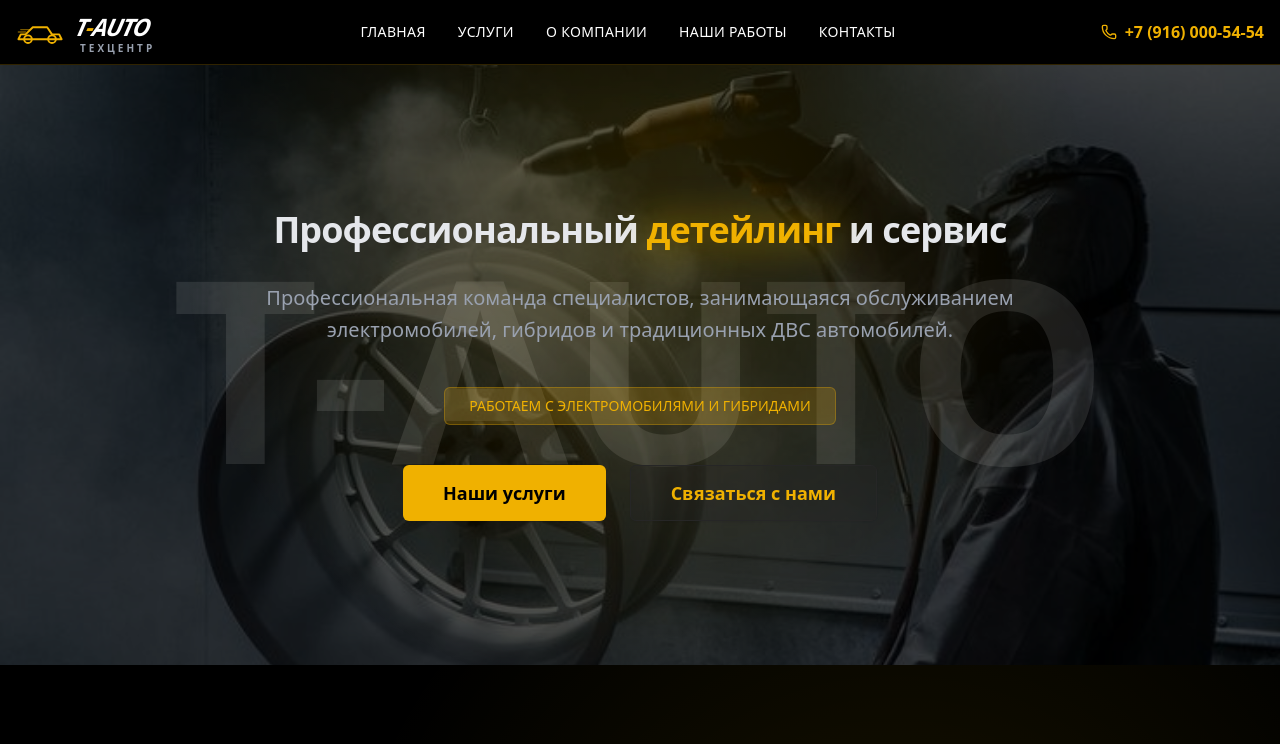
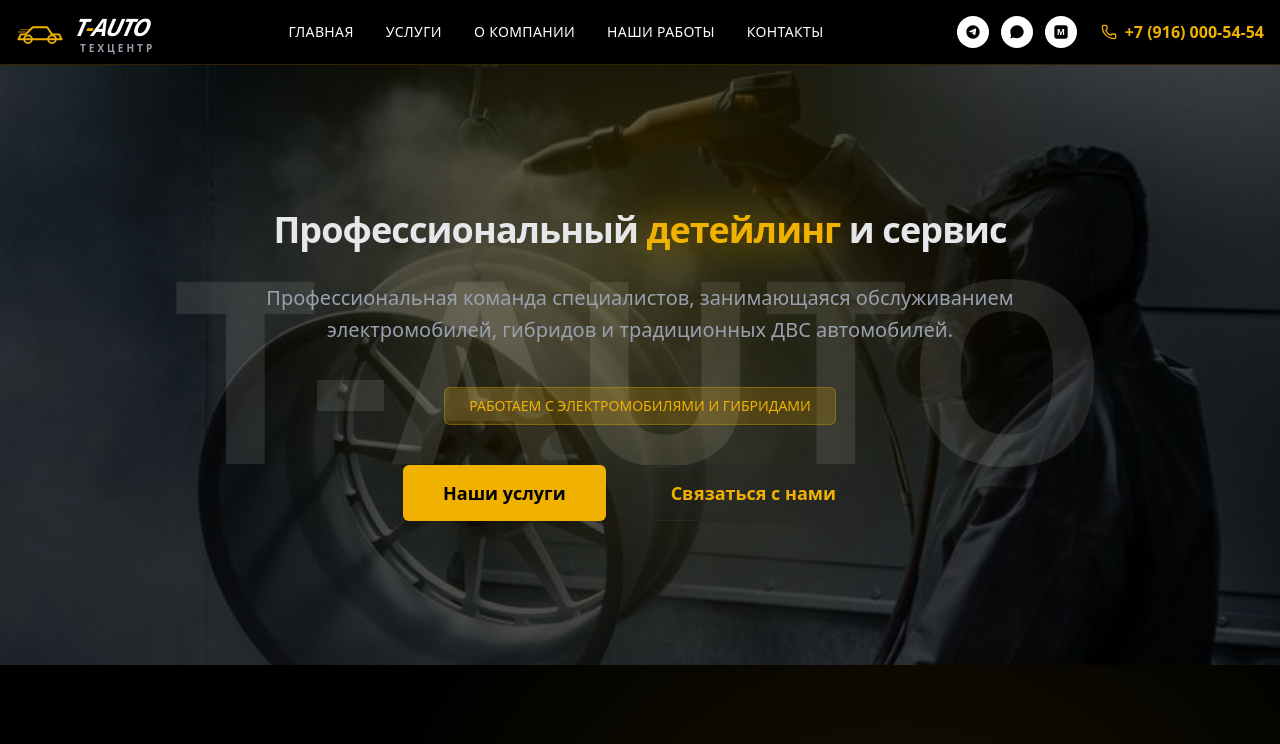
Before and after one commit to Stanislav361/t-auto, a Next.js app: page / in a window 1280 px wide. Shown: the top 744 px of the page. Built offline with nearby package versions, Linux system fonts and the light colour scheme; grey boxes are pictures that could not be loaded.

Commit message:
Remove reviews section

```diff
--- a/components/header.tsx
+++ b/components/header.tsx
@@ -27,7 +27,7 @@ export function Header() {
           </Link>
 
           {/* Desktop Navigation */}
-          <nav className="hidden md:flex items-center space-x-8">
+          <nav className="hidden lg:flex items-center space-x-8">
             {navItems.map((item) => (
               <Link
                 key={item.href}
@@ -40,7 +40,45 @@ export function Header() {
           </nav>
 
           {/* Phone & Mobile Menu */}
-          <div className="flex items-center gap-4">
+          <div className="flex items-center gap-6">
+            {/* Social Icons (Desktop) */}
+            <div className="hidden lg:flex items-center gap-3">
+              <a
+                href="https://t.me/+79160005454"
+                target="_blank"
+                rel="noopener noreferrer"
+                className="w-8 h-8 bg-white rounded-full flex items-center justify-center hover:bg-yellow-500 transition-colors group"
+                title="Telegram"
+              >
+                <svg width="16" height="16" viewBox="0 0 24 24" fill="none" xmlns="http://www.w3.org/2000/svg">
+                  <path d="M12 2C6.48 2 2 6.48 2 12C2 17.52 6.48 22 12 22C17.52 22 22 17.52 22 12C22 6.48 17.52 2 12 2ZM16.64 8.8C16.49 10.38 15.84 14.24 15.51 15.99C15.37 16.73 15.1 16.98 14.84 17C14.27 17.05 13.84 16.62 13.29 16.26C12.43 15.69 11.94 15.34 11.11 14.79C10.15 14.16 10.77 13.81 11.32 13.24C11.46 13.09 13.93 10.84 13.98 10.64C13.98 10.61 13.99 10.5 13.98 10.42C13.97 10.34 13.89 10.31 13.8 10.33C13.67 10.36 11.66 11.69 10.69 12.28C10.69 12.28 10.69 12.28 10.69 12.28C9.8 12.55 8.84 12.53 8.1 12.3C7.2 12.02 6.13 11.72 6.06 11.46C6.02 11.33 6.2 10.99 6.86 10.72C9.96 9.29 12.02 8.4 13.05 8.01C15.5 7.08 16.01 6.92 16.34 6.92C16.41 6.92 16.55 6.94 16.63 7.01C16.7 7.07 16.72 7.17 16.73 7.24C16.73 7.29 16.74 7.56 16.64 8.8Z" fill="black"/>
+                </svg>
+              </a>
+              <a
+                href="https://wa.me/79160005454"
+                target="_blank"
+                rel="noopener noreferrer"
+                className="w-8 h-8 bg-white rounded-full flex items-center justify-center hover:bg-yellow-500 transition-colors group"
+                title="WhatsApp"
+              >
+                <svg width="16" height="16" viewBox="0 0 24 24" fill="none" xmlns="http://www.w3.org/2000/svg">
+                  <path d="M17.472 14.382C17.312 14.302 16.526 13.914 16.378 13.866C16.23 13.818 16.122 13.794 16.014 13.954C15.906 14.114 15.598 14.482 15.506 14.594C15.414 14.706 15.322 14.722 15.162 14.642C15.002 14.562 14.486 14.392 13.874 13.848C13.392 13.418 13.066 12.888 12.974 12.728C12.882 12.568 12.964 12.484 13.044 12.404C13.116 12.332 13.204 12.218 13.284 12.122C13.364 12.026 13.392 11.942 13.446 11.834C13.5 11.726 13.472 11.63 13.432 11.55C13.392 11.47 13.084 10.702 12.956 10.39C12.832 10.086 12.708 10.128 12.624 10.128C12.544 10.128 12.452 10.126 12.36 10.126C12.268 10.126 12.118 10.16 11.992 10.296C11.866 10.432 11.512 10.764 11.512 11.44C11.512 12.116 12.004 12.77 12.072 12.862C12.14 12.954 13.036 14.336 14.408 14.928C15.324 15.322 15.682 15.32 16.066 15.286C16.494 15.248 17.312 14.812 17.482 14.332C17.652 13.852 17.652 13.442 17.602 13.362C17.552 13.282 17.472 13.234 17.312 13.154V14.382ZM12.004 2C6.48 2 2 6.48 2 12C2 13.764 2.458 15.428 3.272 16.892L2 21.536L6.75 20.29C8.162 21.06 9.774 21.492 11.998 21.492H12.004C17.52 21.492 22 17.012 22 12C22 6.48 17.52 2 12.004 2Z" fill="black"/>
+                </svg>
+              </a>
+              <a
+                href="https://max.ru/chat/+79160005454"
+                target="_blank"
+                rel="noopener noreferrer"
+                className="w-8 h-8 bg-white rounded-full flex items-center justify-center hover:bg-yellow-500 transition-colors group"
+                title="Приложение MAX"
+              >
+                <svg width="16" height="16" viewBox="0 0 24 24" fill="none" xmlns="http://www.w3.org/2000/svg">
+                  <rect x="2" y="2" width="20" height="20" rx="4" fill="black"/>
+                  <text x="12" y="16" fontSize="14" fill="white" textAnchor="middle" fontWeight="bold" fontFamily="Arial, sans-serif">M</text>
+                </svg>
+              </a>
+            </div>
+
             <a
               href="tel:+79160005454"
               className="hidden md:flex items-center gap-2 text-yellow-500 hover:text-yellow-400 transition-colors font-bold"
@@ -53,7 +91,7 @@ export function Header() {
             <Button
               variant="ghost"
               size="icon"
-              className="md:hidden text-white hover:text-yellow-500"
+              className="lg:hidden text-white hover:text-yellow-500"
               onClick={() => setMobileMenuOpen(!mobileMenuOpen)}
             >
               {mobileMenuOpen ? (
@@ -67,7 +105,7 @@ export function Header() {
 
         {/* Mobile Navigation */}
         {mobileMenuOpen && (
-          <div className="md:hidden border-t border-yellow-500/20 py-4 bg-black">
+          <div className="lg:hidden border-t border-yellow-500/20 py-4 bg-black">
             <nav className="flex flex-col space-y-4 px-2">
               {navItems.map((item) => (
                 <Link
@@ -79,6 +117,24 @@ export function Header() {
                   {item.label}
                 </Link>
               ))}
+              <div className="flex items-center gap-4 py-2 pl-2">
+                <a href="https://t.me/+79160005454" target="_blank" rel="noopener noreferrer" className="w-10 h-10 bg-white rounded-full flex items-center justify-center hover:bg-yellow-500 transition-colors">
+                  <svg width="20" height="20" viewBox="0 0 24 24" fill="none" xmlns="http://www.w3.org/2000/svg">
+                    <path d="M12 2C6.48 2 2 6.48 2 12C2 17.52 6.48 22 12 22C17.52 22 22 17.52 22 12C22 6.48 17.52 2 12 2ZM16.64 8.8C16.49 10.38 15.84 14.24 15.51 15.99C15.37 16.73 15.1 16.98 14.84 17C14.27 17.05 13.84 16.62 13.29 16.26C12.43 15.69 11.94 15.34 11.11 14.79C10.15 14.16 10.77 13.81 11.32 13.24C11.46 13.09 13.93 10.84 13.98 10.64C13.98 10.61 13.99 10.5 13.98 10.42C13.97 10.34 13.89 10.31 13.8 10.33C13.67 10.36 11.66 11.69 10.69 12.28C10.69 12.28 10.69 12.28 10.69 12.28C9.8 12.55 8.84 12.53 8.1 12.3C7.2 12.02 6.13 11.72 6.06 11.46C6.02 11.33 6.2 10.99 6.86 10.72C9.96 9.29 12.02 8.4 13.05 8.01C15.5 7.08 16.01 6.92 16.34 6.92C16.41 6.92 16.55 6.94 16.63 7.01C16.7 7.07 16.72 7.17 16.73 7.24C16.73 7.29 16.74 7.56 16.64 8.8Z" fill="black"/>
+                  </svg>
+                </a>
+                <a href="https://wa.me/79160005454" target="_blank" rel="noopener noreferrer" className="w-10 h-10 bg-white rounded-full flex items-center justify-center hover:bg-yellow-500 transition-colors">
+                  <svg width="20" height="20" viewBox="0 0 24 24" fill="none" xmlns="http://www.w3.org/2000/svg">
+                    <path d="M17.472 14.382C17.312 14.302 16.526 13.914 16.378 13.866C16.23 13.818 16.122 13.794 16.014 13.954C15.906 14.114 15.598 14.482 15.506 14.594C15.414 14.706 15.322 14.722 15.162 14.642C15.002 14.562 14.486 14.392 13.874 13.848C13.392 13.418 13.066 12.888 12.974 12.728C12.882 12.568 12.964 12.484 13.044 12.404C13.116 12.332 13.204 12.218 13.284 12.122C13.364 12.026 13.392 11.942 13.446 11.834C13.5 11.726 13.472 11.63 13.432 11.55C13.392 11.47 13.084 10.702 12.956 10.39C12.832 10.086 12.708 10.128 12.624 10.128C12.544 10.128 12.452 10.126 12.36 10.126C12.268 10.126 12.118 10.16 11.992 10.296C11.866 10.432 11.512 10.764 11.512 11.44C11.512 12.116 12.004 12.77 12.072 12.862C12.14 12.954 13.036 14.336 14.408 14.928C15.324 15.322 15.682 15.32 16.066 15.286C16.494 15.248 17.312 14.812 17.482 14.332C17.652 13.852 17.652 13.442 17.602 13.362C17.552 13.282 17.472 13.234 17.312 13.154V14.382ZM12.004 2C6.48 2 2 6.48 2 12C2 13.764 2.458 15.428 3.272 16.892L2 21.536L6.75 20.29C8.162 21.06 9.774 21.492 11.998 21.492H12.004C17.52 21.492 22 17.012 22 12C22 6.48 17.52 2 12.004 2Z" fill="black"/>
+                  </svg>
+                </a>
+                <a href="https://max.ru/chat/+79160005454" target="_blank" rel="noopener noreferrer" className="w-10 h-10 bg-white rounded-full flex items-center justify-center hover:bg-yellow-500 transition-colors">
+                  <svg width="20" height="20" viewBox="0 0 24 24" fill="none" xmlns="http://www.w3.org/2000/svg">
+                    <rect x="2" y="2" width="20" height="20" rx="4" fill="black"/>
+                    <text x="12" y="16" fontSize="14" fill="white" textAnchor="middle" fontWeight="bold" fontFamily="Arial, sans-serif">M</text>
+                  </svg>
+                </a>
+              </div>
               <a
                 href="tel:+79160005454"
                 className="flex items-center gap-2 text-yellow-500 hover:text-yellow-400 transition-colors py-2 font-bold"
```
